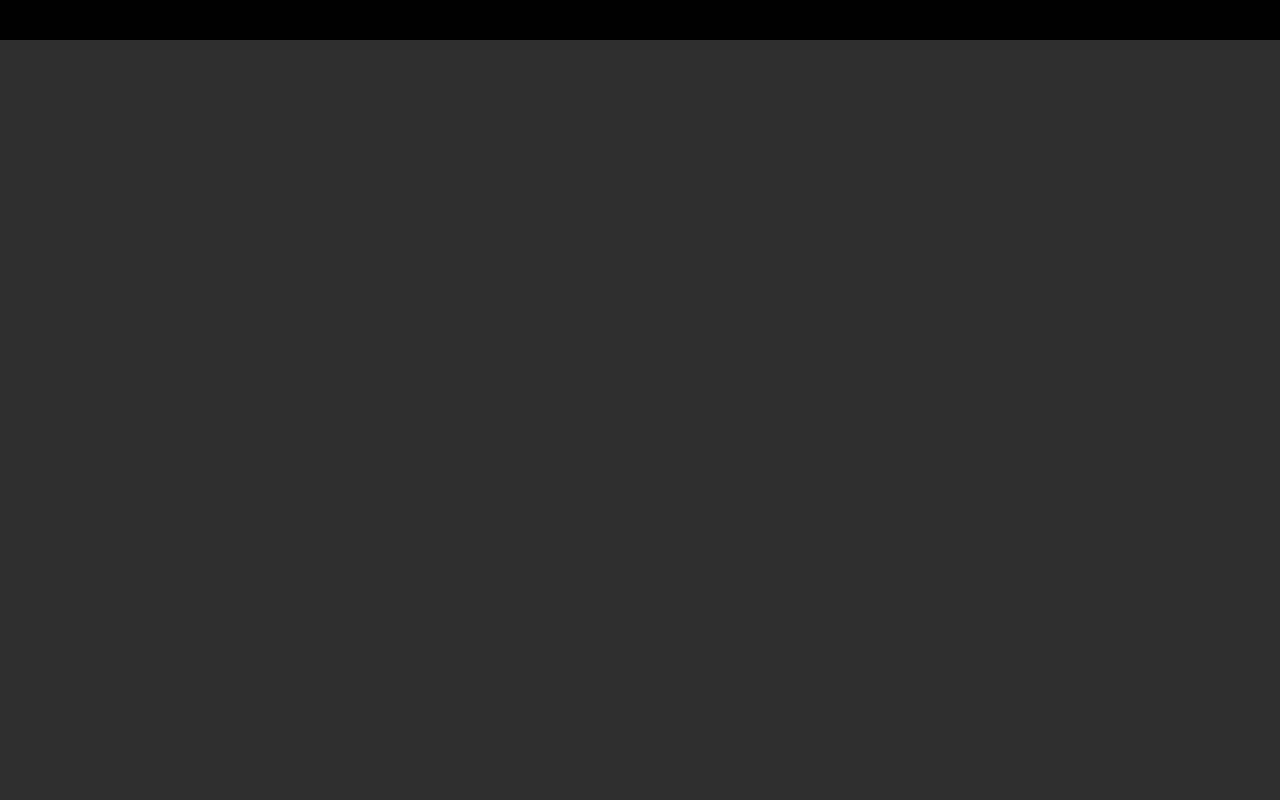
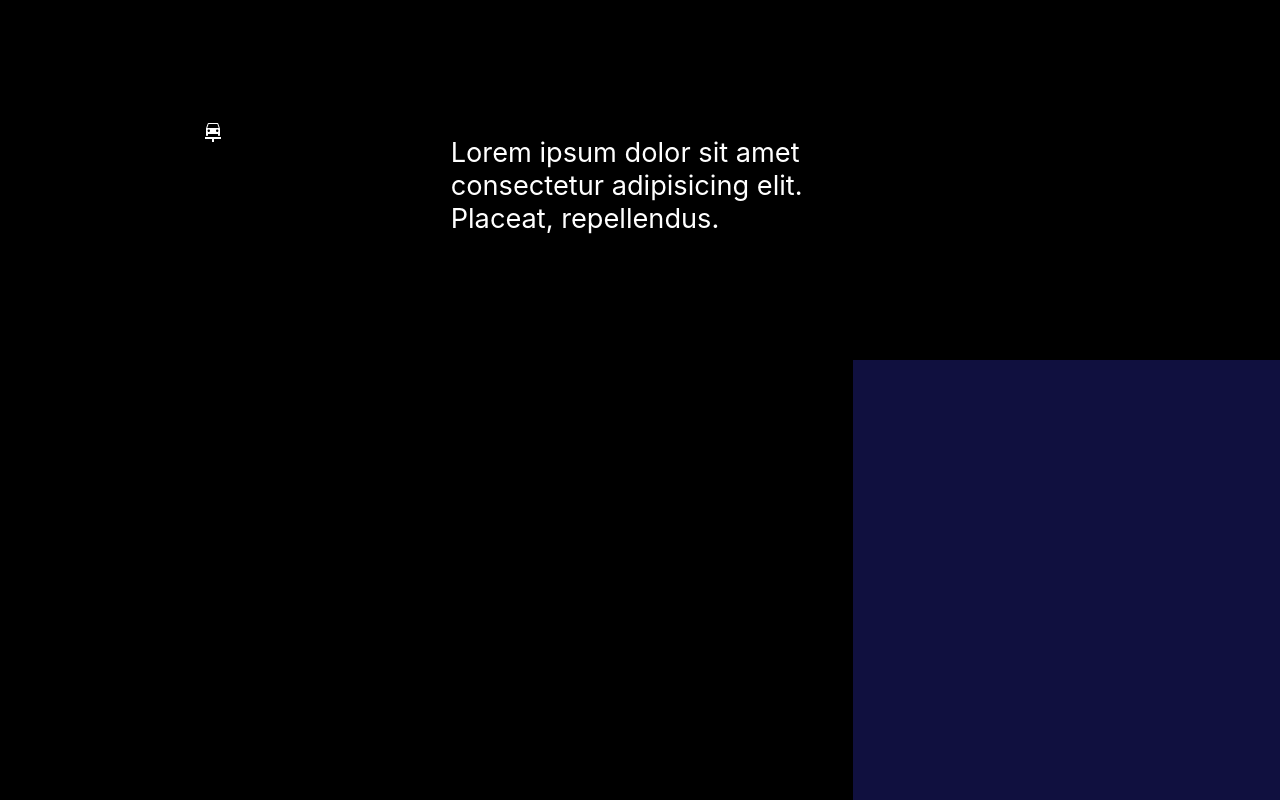
Before and after one commit to MilosGlamocak/sn_service, a React (Create React App) app: page / in a window 1280 px wide. Shown: the part 760-1560 px from the top of the page. Built offline with nearby package versions, Linux system fonts and the light colour scheme.

Commit message:
Added more styles for placeholderComponents

```diff
--- a/src/Components/InfoPage.jsx
+++ b/src/Components/InfoPage.jsx
@@ -1,12 +1,18 @@
 import React from "react"
 import '../Styles/InfoPage.css'
 import { Container } from "@mui/material"
+import CarRepairIcon from '@mui/icons-material/CarRepair';
 
 
 function InfoPage() {
 return (
     <Container className="infoContainer">
-        <Container className="infoIcons"></Container>
+
+        <Container className="infoIcons">
+            <CarRepairIcon className="infoIcon carRepairIcon"/>
+        </Container>
+        <Container className="infoIconText">Lorem ipsum dolor sit amet consectetur adipisicing elit. Placeat, repellendus.</Container>
+        <Container className="infoMechanics"></Container>
     </Container>
 )
 }
--- a/src/Styles/InfoPage.css
+++ b/src/Styles/InfoPage.css
@@ -1,6 +1,45 @@
 .infoContainer {
     max-width: 100% !important;
     height: 100vh;
-    background-color: rgb(49, 49, 49);
     z-index: 997;
+    display: flex !important;
+    align-items: center;
+    flex-direction: row;
+    justify-content: left;
+    padding: 0 !important;
+    gap: 0;
 }
+
+.infoIconText {
+    max-width: 30%;
+    height: 100%;
+    color: white;
+    font-size: 1.7rem;
+    flex-direction: column;
+    align-items: center;
+    justify-content: baseline;
+    padding: 6rem 0 6rem 0;
+}
+
+.infoIcons {
+    display: flex !important;
+    max-width: 20%;
+    height: 100%;
+    flex-direction: column;
+    align-items: center;
+    justify-content: baseline;
+    padding: 5rem 0 5rem 0;
+}
+
+.infoMechanics {
+    background-color: rgb(16, 16, 63);
+    max-width: 50%;
+    height: 100%;
+    margin-top: 50%;
+}
+
+.infoIcon {
+    width: 7rem;
+    height: 7rem;
+    color: white;
+}
```
